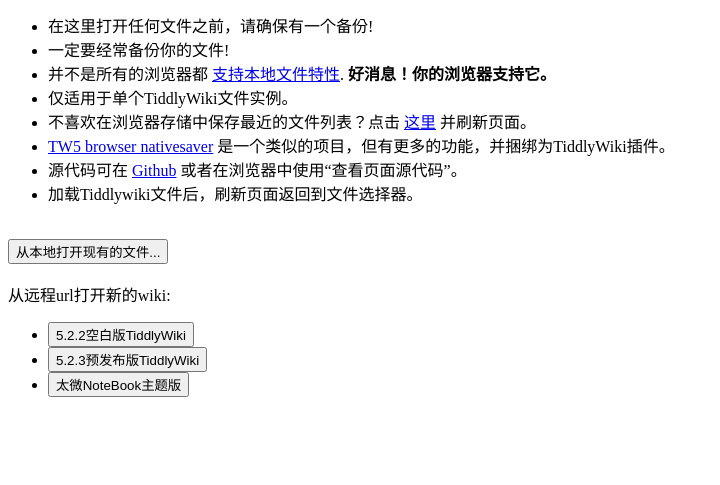
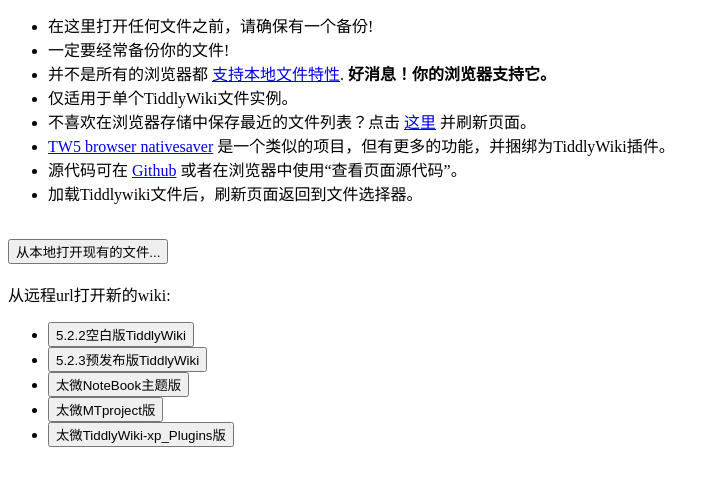
Before and after one commit to Zacharia2/TWPUB-BOOK, a plain HTML site: page tiddlystow.html in a window 1280 px wide. Shown: the part 93-578 px from the top of the page, without its empty margins (0-720 px from the left). Drawn offline with Linux system fonts and the light colour scheme.

Commit message:
Update tiddlystow.html

```diff
--- a/tiddlystow.html
+++ b/tiddlystow.html
@@ -326,6 +326,8 @@
         <li><button type="button" onclick="openFromUrl('https://twpub-book.vercel.app/empty-zh-5.2.2.html')">5.2.2空白版TiddlyWiki</button></li>
         <li><button type="button" onclick="openFromUrl('https://twpub-book.vercel.app/prerelease-zh-5.2.3.html')">5.2.3预发布版TiddlyWiki</button></li>
         <li><button type="button" onclick="openFromUrl('https://twpub-book.vercel.app/NoteBook-zh-5.2.2.html')">太微NoteBook主题版</button></li>
+        <li><button type="button" onclick="openFromUrl('https://twpub-book.vercel.app/MTproject.HTML')">太微MTproject版</button></li>
+        <li><button type="button" onclick="openFromUrl('https://twpub-book.vercel.app/tiddlywiki-xp_Plugins.html')">太微TiddlyWiki-xp_Plugins版</button></li>
       </ul>
       </div>
 
```
